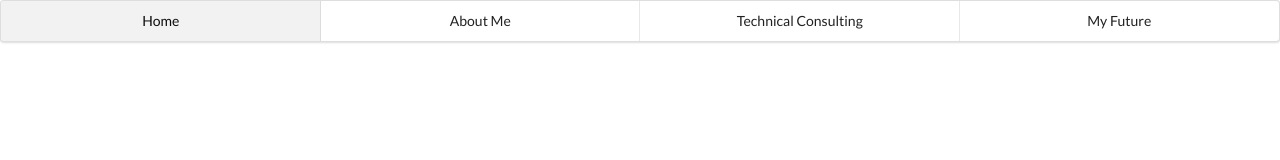
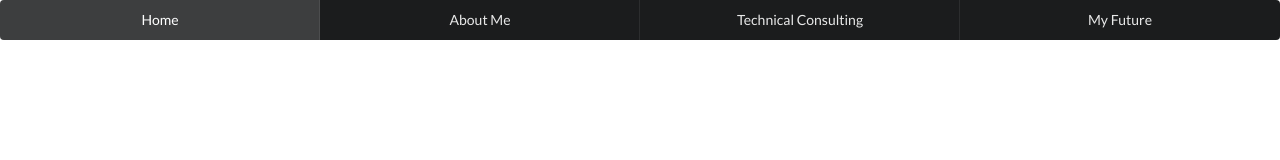
Before and after one commit to lsurasani/lmc3403, a plain HTML site: page index.html in a window 1280 px wide. Drawn offline with Linux system fonts and the light colour scheme.

Commit message:
added top menu bar

```diff
--- a/index.html
+++ b/index.html
@@ -16,7 +16,7 @@
     </head>
 
     <body>
-        <div class="ui four item menu">
+        <div class="ui inverted four item menu">
             <a class="active item">Home</a>
             <a class="item">About Me</a>
             <a class="item">Technical Consulting</a>
```
